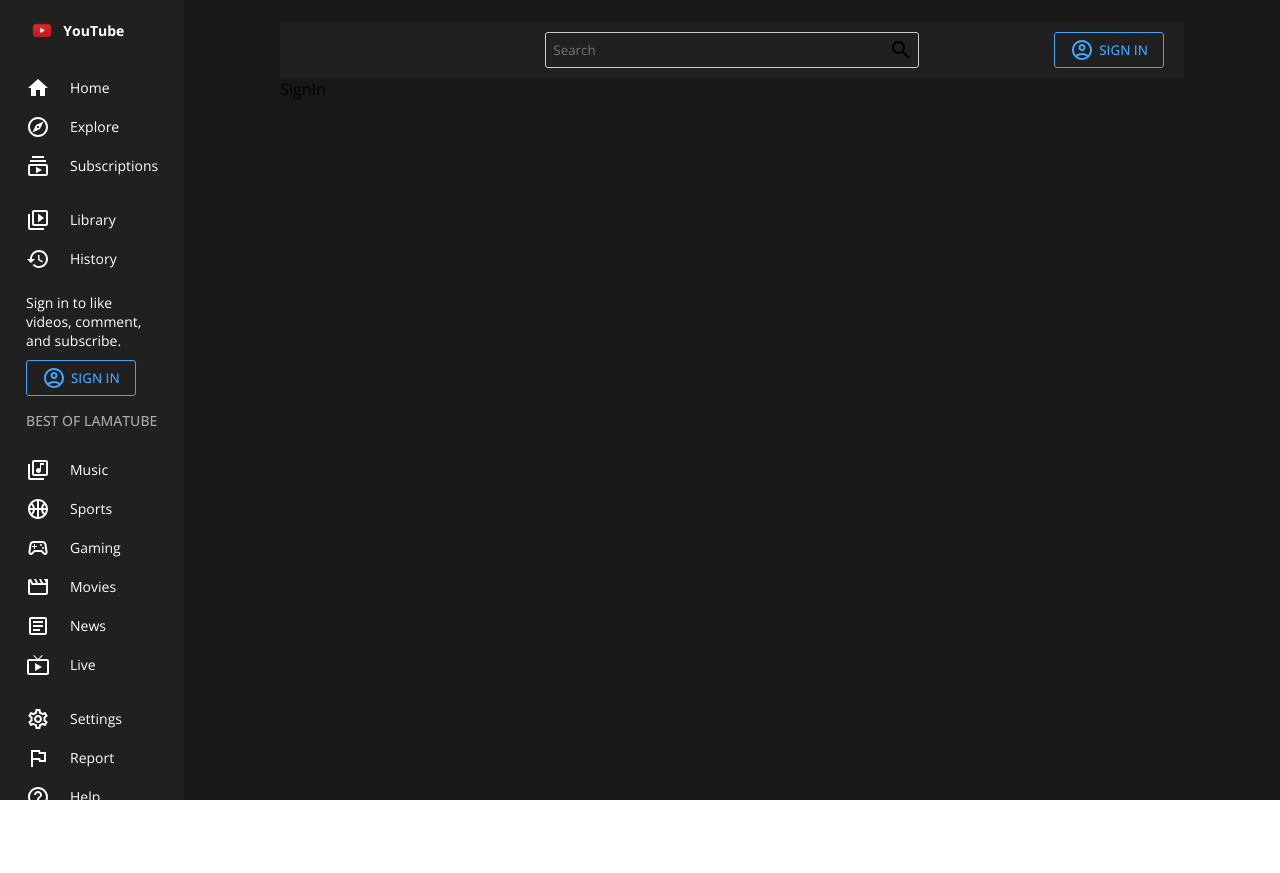
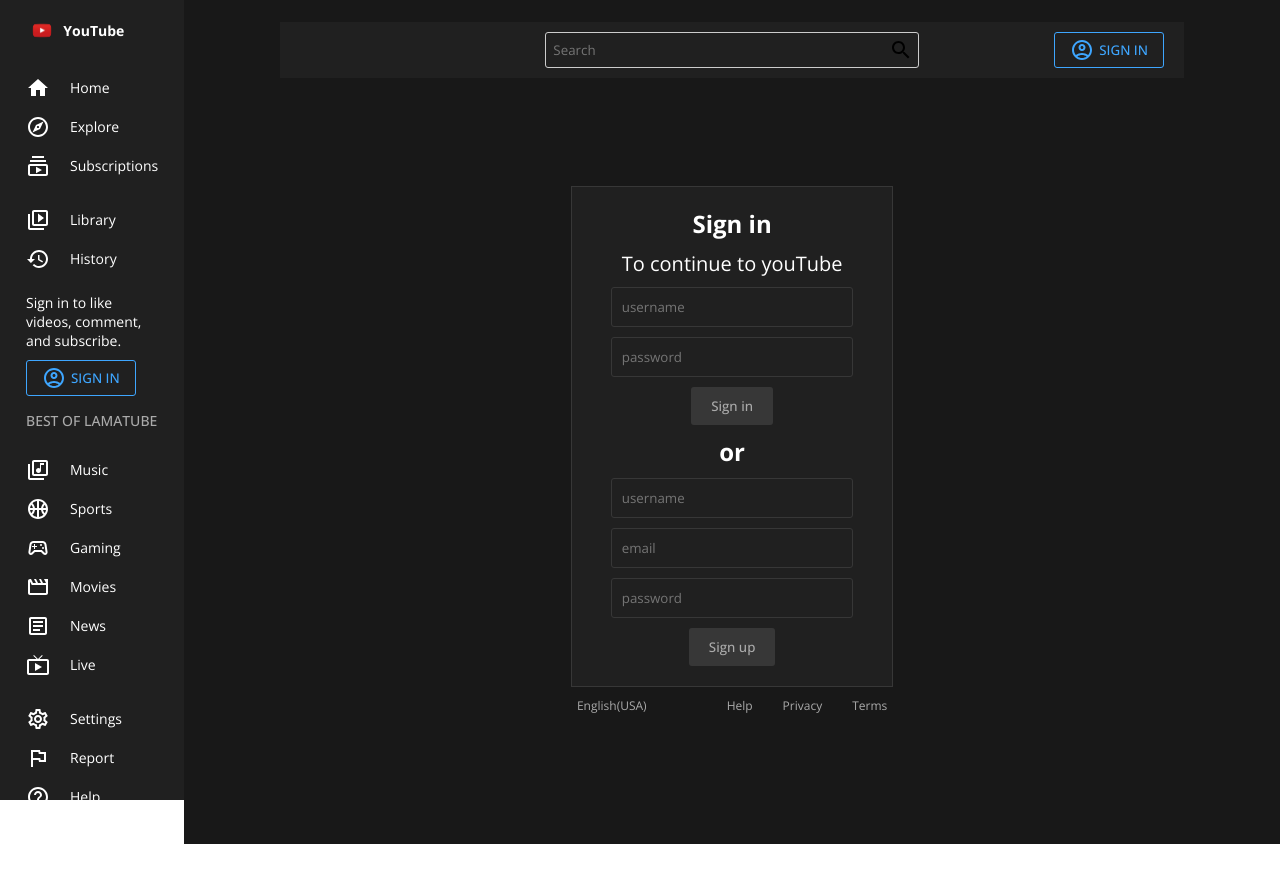
Before and after one commit to mahabur-rahman/video_sharing_mern_app, a React (Create React App) app in the folder client/: page /signin in a window 1280 px wide. Built offline with nearby package versions, Linux system fonts and the light colour scheme.

Commit message:
signin page added

```diff
--- a/client/src/pages/SignIn.js
+++ b/client/src/pages/SignIn.js
@@ -1,7 +1,93 @@
 import React from "react";
+import styled from "styled-components";
+
+const Container = styled.div`
+  display: flex;
+  flex-direction: column;
+  align-items: center;
+  justify-content: center;
+  height: calc(100vh - 56px);
+  color: ${({ theme }) => theme.text};
+`;
+
+const Wrapper = styled.div`
+  display: flex;
+  align-items: center;
+  flex-direction: column;
+  background-color: ${({ theme }) => theme.bgLighter};
+  border: 1px solid ${({ theme }) => theme.soft};
+  padding: 20px 50px;
+  gap: 10px;
+`;
+
+const Title = styled.h1`
+  font-size: 24px;
+`;
+
+const SubTitle = styled.h2`
+  font-size: 20px;
+  font-weight: 300;
+`;
+
+const Input = styled.input`
+  border: 1px solid ${({ theme }) => theme.soft};
+  border-radius: 3px;
+  padding: 10px;
+  background-color: transparent;
+  width: 100%;
+  color: ${({ theme }) => theme.text};
+`;
+
+const Button = styled.button`
+  border-radius: 3px;
+  border: none;
+  padding: 10px 20px;
+  font-weight: 500;
+  cursor: pointer;
+  background-color: ${({ theme }) => theme.soft};
+  color: ${({ theme }) => theme.textSoft};
+`;
+
+const More = styled.div`
+  display: flex;
+  margin-top: 10px;
+  font-size: 12px;
+  color: ${({ theme }) => theme.textSoft};
+`;
+
+const Links = styled.div`
+  margin-left: 50px;
+`;
+
+const Link = styled.span`
+  margin-left: 30px;
+`;
 
 const SignIn = () => {
-  return <div>SignIn</div>;
+  return (
+    <Container>
+      <Wrapper>
+        <Title>Sign in</Title>
+        <SubTitle>To continue to youTube</SubTitle>
+        <Input placeholder="username" />
+        <Input type="password" placeholder="password" />
+        <Button>Sign in</Button>
+        <Title>or</Title>
+        <Input placeholder="username" />
+        <Input placeholder="email" />
+        <Input type="password" placeholder="password" />
+        <Button>Sign up</Button>
+      </Wrapper>
+      <More>
+        English(USA)
+        <Links>
+          <Link>Help</Link>
+          <Link>Privacy</Link>
+          <Link>Terms</Link>
+        </Links>
+      </More>
+    </Container>
+  );
 };
 
 export default SignIn;
```
